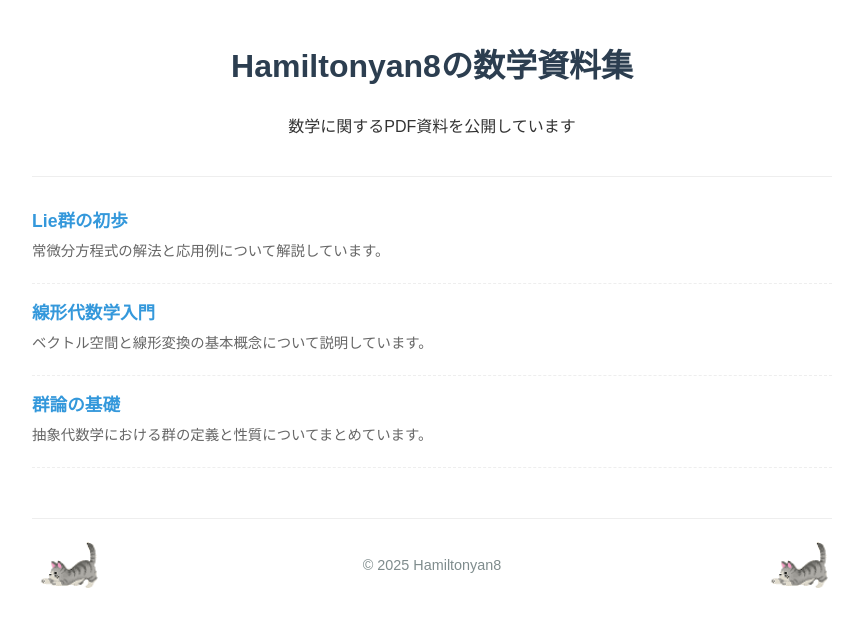
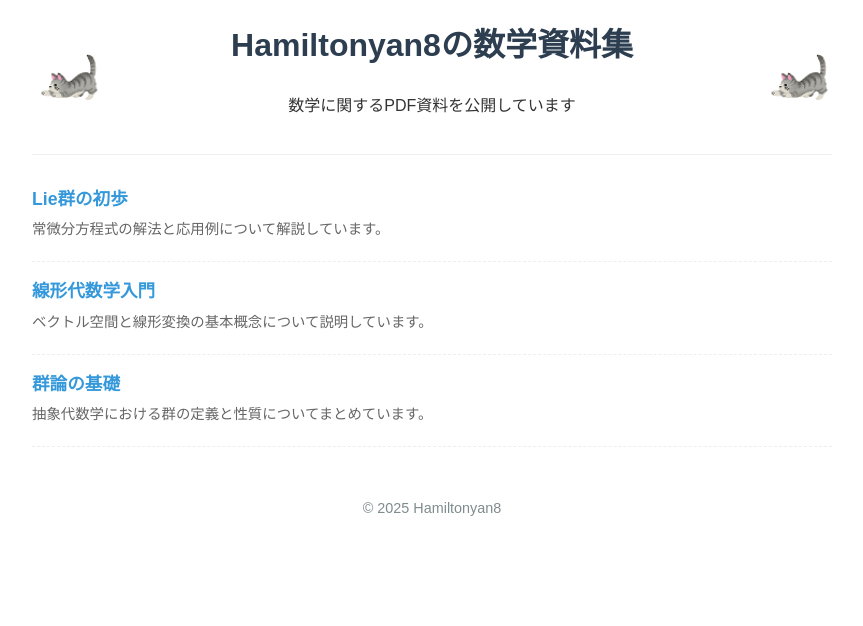
Before and after one commit to Hamiltonyan8/Hamiltonyan8.github.io, a plain HTML site: page index.html in a window 1280 px wide. Shown: the whole page, without its empty margins (208-1071 px from the left). Drawn offline with Linux system fonts and the light colour scheme.

Commit message:
Update index.html

```diff
--- a/index.html
+++ b/index.html
@@ -15,13 +15,31 @@
             color: #333;
         }
         header {
-            text-align: center;
             margin-bottom: 30px;
             padding-bottom: 20px;
             border-bottom: 1px solid #eee;
+            /* フレックスボックスでヘッダーを横並びに */
+            display: flex;
+            align-items: center;
+            justify-content: space-between;
+        }
+        .header-content {
+            flex-grow: 1;
+            text-align: center;
+            padding: 0 15px;
+        }
+        /* 猫のGIF画像のスタイル */
+        .cat-gif {
+            width: 70px;
+            height: auto;
+        }
+        /* 左側の猫 */
+        .cat-left {
+            transform: scaleX(-1); /* 必要に応じて左右反転 */
         }
         h1 {
             color: #2c3e50;
+            margin-top: 0;
         }
         .pdf-list {
             margin-top: 30px;
@@ -42,27 +60,9 @@
         }
         footer {
             margin-top: 50px;
-            padding-top: 20px;
-            border-top: 1px solid #eee;
-            /* フッターをフレックスボックスで配置 */
-            display: flex;
-            align-items: center;
-            justify-content: space-between;
-        }
-        .footer-content {
             text-align: center;
-            flex-grow: 1;
+            font-size: 0.9em;
             color: #7f8c8d;
-            font-size: 0.9em;
-        }
-        /* 猫のGIF画像のスタイル */
-        .cat-gif {
-            width: 70px;
-            height: auto;
-        }
-        /* 左側の猫 */
-        .cat-left {
-            transform: scaleX(-1); /* 左右反転 */
         }
         a {
             color: #3498db;
@@ -75,15 +75,24 @@
         /* レスポンシブ対応 */
         @media (max-width: 600px) {
             .cat-gif {
-                width: 50px;
+                width: 50px; /* 小さい画面では猫を小さく */
             }
         }
     </style>
 </head>
 <body>
     <header>
-        <h1>Hamiltonyan8の数学資料集</h1>
-        <p>数学に関するPDF資料を公開しています</p>
+        <!-- 左側の猫GIF -->
+        <img src="images/math-cat-left.gif" alt="左側の数学する猫" class="cat-gif cat-left">
+
+        <!-- ヘッダーのタイトル部分 -->
+        <div class="header-content">
+            <h1>Hamiltonyan8の数学資料集</h1>
+            <p>数学に関するPDF資料を公開しています</p>
+        </div>
+
+        <!-- 右側の猫GIF -->
+        <img src="images/math-cat-right.gif" alt="右側の数学する猫" class="cat-gif">
     </header>
 
     <main>
@@ -103,20 +112,13 @@
                 <div class="pdf-title"><a href="pdfs/sample3.pdf">群論の基礎</a></div>
                 <div class="pdf-description">抽象代数学における群の定義と性質についてまとめています。</div>
             </div>
+
+            <!-- 必要に応じてリンクを追加 -->
         </div>
     </main>
 
     <footer>
-        <!-- 左側の猫GIF -->
-        <img src="images/math-cat-left.gif" alt="左側の数学する猫" class="cat-gif cat-left">
-
-        <!-- フッターのコンテンツ -->
-        <div class="footer-content">
-            <p>© 2025 Hamiltonyan8</p>
-        </div>
-
-        <!-- 右側の猫GIF -->
-        <img src="images/math-cat-right.gif" alt="右側の数学する猫" class="cat-gif">
+        <p>© 2025 Hamiltonyan8</p>
     </footer>
 </body>
 </html>
```
